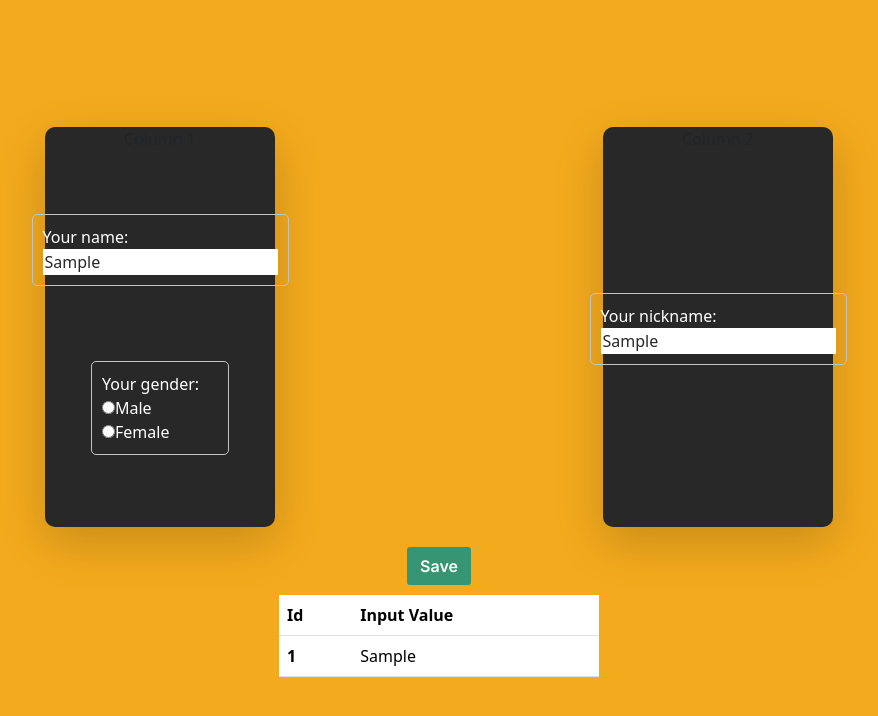
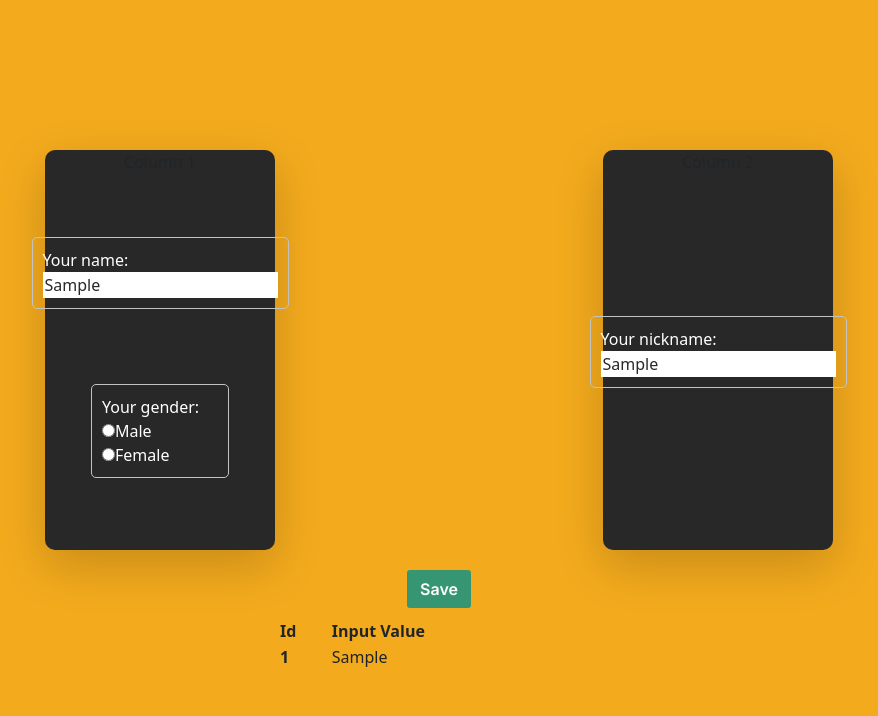
Before and after one commit to Hicham2012/Drag-and-Drop-Inputs, a React (Create React App) app: page / in a window 1280 px wide. Both pictures are taken after typing "Sample", "Sample" into the empty fields and a click on the button "Save". Shown: the top 716 px of the page, without its empty margins (201-1079 px from the left). Built offline with nearby package versions, Linux system fonts and the light colour scheme.

Commit message:
Update App.tsx

```diff
--- a/src/App.tsx
+++ b/src/App.tsx
@@ -61,7 +61,6 @@ function App() {
         <tr key={item.id}>
           <th scope='row'>{id += 1}</th>
           <td>{item.finalValue}</td>
-
         </tr>
     </>
   )});
@@ -83,8 +82,8 @@ function App() {
 
   const Table = () => {
     return (
-      <>
-        <table data-testid="table" className={isMobile ? 'table w-50 p-3' : 'table w-25 p-3'}>
+
+    <table data-testid="table" className='w-25 p-3 extra-table'>
       <thead>
         <tr>
           <th scope="col">Id</th>
@@ -94,14 +93,10 @@ function App() {
       <tbody>
         {filteredNames}
       </tbody>
-      </table>
-      </>
+   </table>
+
     )
   }
-
-function handleClick() {
-  console.log('clicked')
-}
 
   return (
     <div data-testid="page" className='flex'>
```
